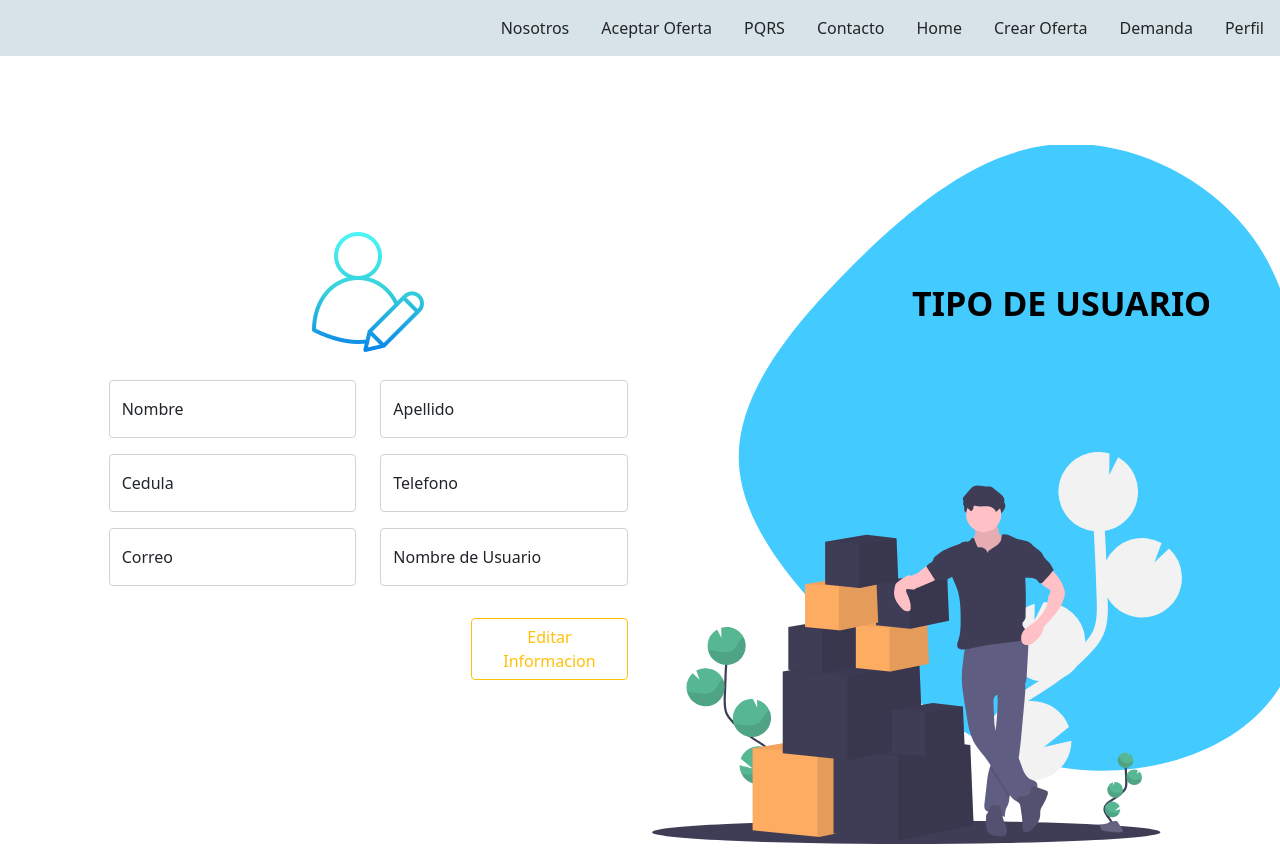
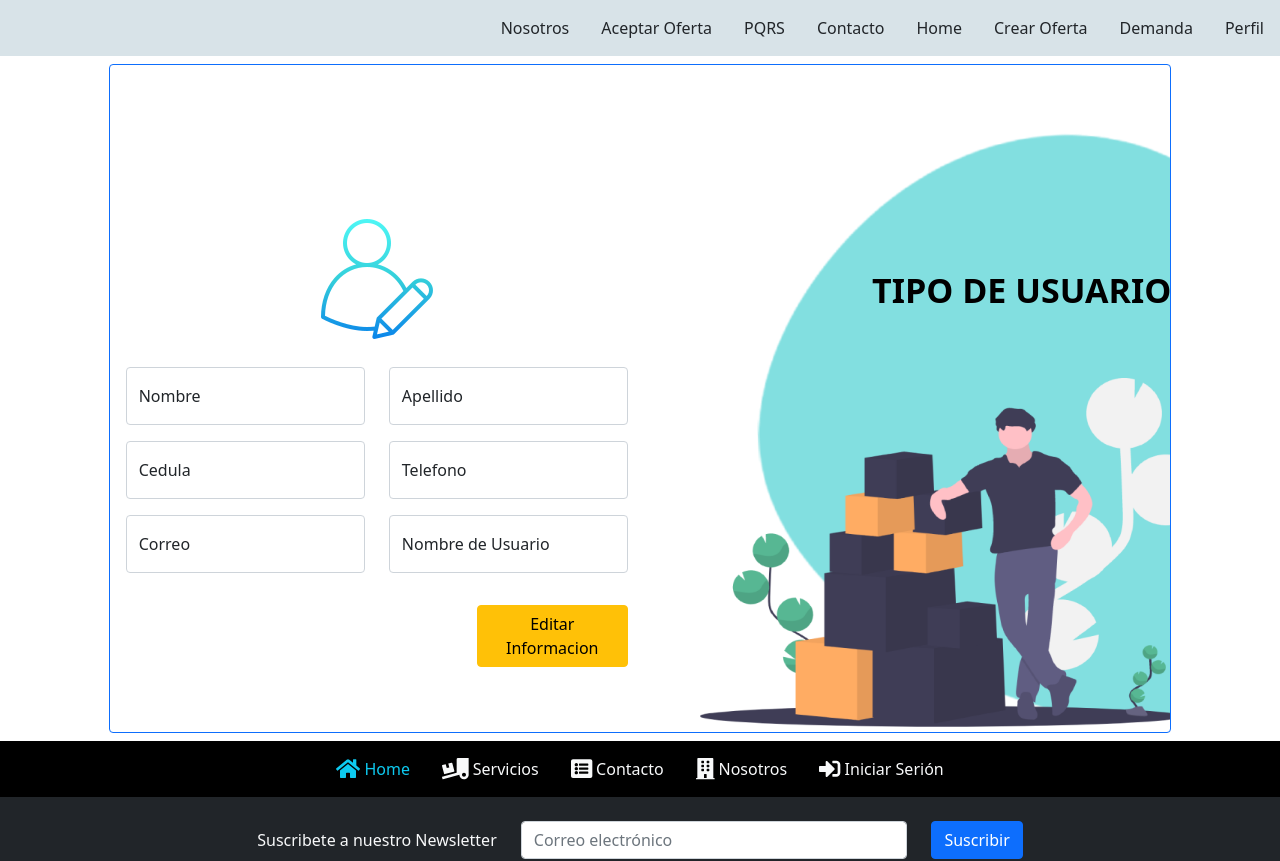
Before and after one commit to chtellez/ENVIOS-Y-CONTRAENVIOS-DE-CARGA-C4G35WEB-PROYECTOG4, a React (Create React App) app in the folder front/: page /perfil in a window 1280 px wide. Shown: the top 861 px of the page. Built offline with nearby package versions, Linux system fonts and the light colour scheme.

Commit message:
detalles pequeños

```diff
--- a/front/src/pages/Perfil.jsx
+++ b/front/src/pages/Perfil.jsx
@@ -6,29 +6,42 @@ import {
   Container,
   Button,
   FloatingLabel,
-  FormControl,
   Form,
+  Card,
 } from "react-bootstrap";
 
-import img from "../assets/img3.svg";
+import img from "../assets/buble.png";
 import user from "../assets/usuario.png";
 
 export default function Perfil() {
   return (
     <React.Fragment>
       <Container fluid className="p-0">
-        <Row className="justify-content-center " style={{ marginTop: "22px" }}>
+        <Row className="justify-content-center mt-2 mb-2">
+          <Col md={10}>
+            <Card border="primary" style={{ overflow: "hidden" }}>
+              <Card.Body style={{ paddingTop: "0px", paddingBottom: "0px"}}>
+                <Row
+                  className="justify-content-center "
+
+                >
                   <Col
-            xs={6}
-            sm={6}
-            md={{ span: 5, offset: 1 }}
-            lg={{ span: 5, offset: 1 }}
+                    xs={12}
+                    sm={12}
+                    md={12}
+                    lg={6}
+                    // md={{ span: 5, offset: 1 }}
+                    // lg={{ span: 5, offset: 1 }}
                     className="align-self-start"
                   >
                     <div className="conten">
                       <Row className="justify-content-center ">
                         <Col md="auto">
-                  <img src={user} className="user" />
+                          <img
+                            src={user}
+                            className="user"
+                            alt="icono de usuario"
+                          />
                         </Col>
                       </Row>
                       <br></br>
@@ -76,7 +89,10 @@ export default function Perfil() {
                             label="Correo"
                             className="mb-3"
                           >
-                    <Form.Control type="email" placeholder="xxxx@xxxx.com" />
+                            <Form.Control
+                              type="email"
+                              placeholder="xxxx@xxxx.com"
+                            />
                           </FloatingLabel>
                         </Col>
                         <Col xs={6} sm={6} md={6} lg={6}>
@@ -85,7 +101,10 @@ export default function Perfil() {
                             label="Nombre de Usuario"
                             className="mb-3"
                           >
-                    <Form.Control type="text" placeholder="Nombre de Usuario" />
+                            <Form.Control
+                              type="text"
+                              placeholder="Nombre de Usuario"
+                            />
                           </FloatingLabel>
                         </Col>
                         <Col
@@ -95,28 +114,34 @@ export default function Perfil() {
                           lg={{ span: 4, offset: 8 }}
                           className="align-self-end mt-3 "
                         >
-                  <Button variant="outline-warning" >Editar Informacion</Button>{" "}
+                          <Button variant="warning">
+                            Editar Informacion
+                          </Button>{" "}
                         </Col>
                       </Row>
                     </div>
                   </Col>
 
-          <Col xs={6} sm={6} md={6} lg={6}>
+                  <Col
+                    xs={12}
+                    sm={12}
+                    md={12}
+                    lg={6}
+
+                  >
                     {/* <img src={blob} className="blob" /> */}
+
                       <p className="texto">TIPO DE USUARIO</p>
-            <svg
-              viewBox="0 0 160 180"
-              xmlns="http://www.w3.org/2000/svg"
-              className="blob"
-            >
-              <path
-                className="bubli"
-                fill="#43CBFF"
-                d="M52.8,-56.8C64.1,-41.5,66,-20.8,67.2,1.2C68.5,23.3,69.1,46.5,57.8,61.2C46.5,75.8,23.3,81.9,3.4,78.5C-16.5,75.1,-33,62.3,-48.3,47.6C-63.6,33,-77.7,16.5,-77.9,-0.2C-78.1,-16.9,-64.4,-33.8,-49.1,-49.1C-33.8,-64.4,-16.9,-78.1,1.9,-80.1C20.8,-82,41.5,-72.2,52.8,-56.8Z"
-                transform="translate(100 80)"
+                      <img
+                        src={img}
+                        className="img1"
+                        alt="imagen de un señor con cajas"
                       />
-            </svg>
-            <img src={img} className="img1" />
+
+                  </Col>
+                </Row>
+              </Card.Body>
+            </Card>
           </Col>
         </Row>
       </Container>
--- a/front/src/styles/Aoferta.css
+++ b/front/src/styles/Aoferta.css
@@ -14,9 +14,8 @@
     background: #53b7f1;
     border-radius: 10px;
 }
-.pagar{
-    position: relative;
-    margin-left: 80px;
+#pagar{
+    display: block;
     background-color: #ffc200;
 }
 .section{
@@ -29,7 +28,7 @@
     align-items: center;
     padding: 100px;
     box-sizing: border-box; */
-    background: linear-gradient(90deg, #74EBD5, #9FACE6), url(../assets/img1.jpg);
+    background: linear-gradient(180deg, rgb(216, 227, 232), #489abd), url(../assets/img1.jpg);
     background-size: cover;
     background-position: right;
 
--- a/front/src/styles/Perfil.css
+++ b/front/src/styles/Perfil.css
@@ -8,16 +8,13 @@
     color: #000;
     position: relative;
     font-weight: bold;
-    left: 260px;
+    left: 220px;
     z-index: 1000;
     top: 200px;
 }
 .img1{
     position: relative !important;
-    max-width: 530px !important;
-
-    bottom: 400px;
-    z-index: 1000 !important;
+    max-width: 600px;
 }
 
 .conten{
```
Also changed, not shown: front/src/pages/AceptarOferta.jsx (+57 -100 lines), front/src/assets/buble.png (added), 1 other file (tests, documents, lock files or other folders). Lines whose indentation alone changed are shown as unchanged.
